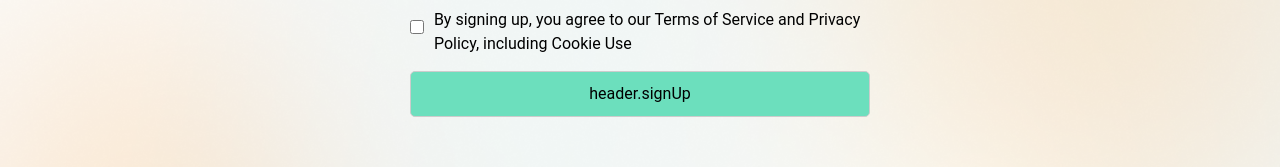
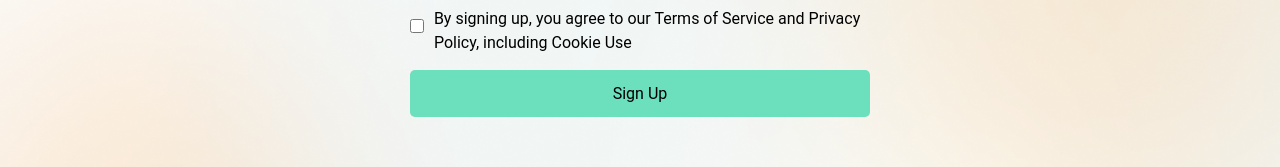
Before and after one commit to lawgeckobyglappy/lawgecko-frontend, a Vue app: page /signup in a window 1280 px wide. Shown: the part 529-696 px from the top of the page. Built offline with nearby package versions, Linux system fonts and the light colour scheme.

Commit message:
loader for sign-up working

```diff
--- a/src/views/SignUp.vue
+++ b/src/views/SignUp.vue
@@ -60,7 +60,10 @@
                         </label>
                     </div>
                     <div>
-                        <input type="submit" :value="$t('header.signUp')" class="bg-btn-green cursor-pointer"/>
+                        <button type="submit" class="hover:-translate-y-1 transition-all bg-btn-green cursor-pointer">
+                        <p v-if="!loading">Sign Up</p>
+                        <ButtonSpinner v-else />
+                    </button>
                     </div>
                 </form>
                 <PopUp v-if="popupTrigger">
@@ -76,11 +79,13 @@
 <script>
 import PopUp from '@/components/PopUp.vue'
 import { API_URL } from '@/constant'
+import ButtonSpinner from '@/components/spinner/ButtonSpinner.vue'
 import axios from 'axios'
 
 export default {
     components: {
-        PopUp
+        PopUp,
+        ButtonSpinner
     },
 
     data() {
@@ -96,6 +101,7 @@ export default {
                 usernameError: "",
                 emailAddressError: "",
             },
+            loading: false,
             emailProvider: "",
             emailRegex: /^[^\s@]+@[^\s@]+\.[^\s@]+$/,
             popupTrigger: false,
@@ -229,6 +235,16 @@ export default {
     display: flex;
     flex-direction: column;
 }
+.form button{
+    width: 100%;
+    height: 47px;
+    padding: 10px;
+    margin-bottom: 15px;
+    border-radius: 5px;
+    display: flex;
+    justify-content: center;
+    align-items: center;
+}
 .name {
     display: flex;
     justify-content: space-between;
```
